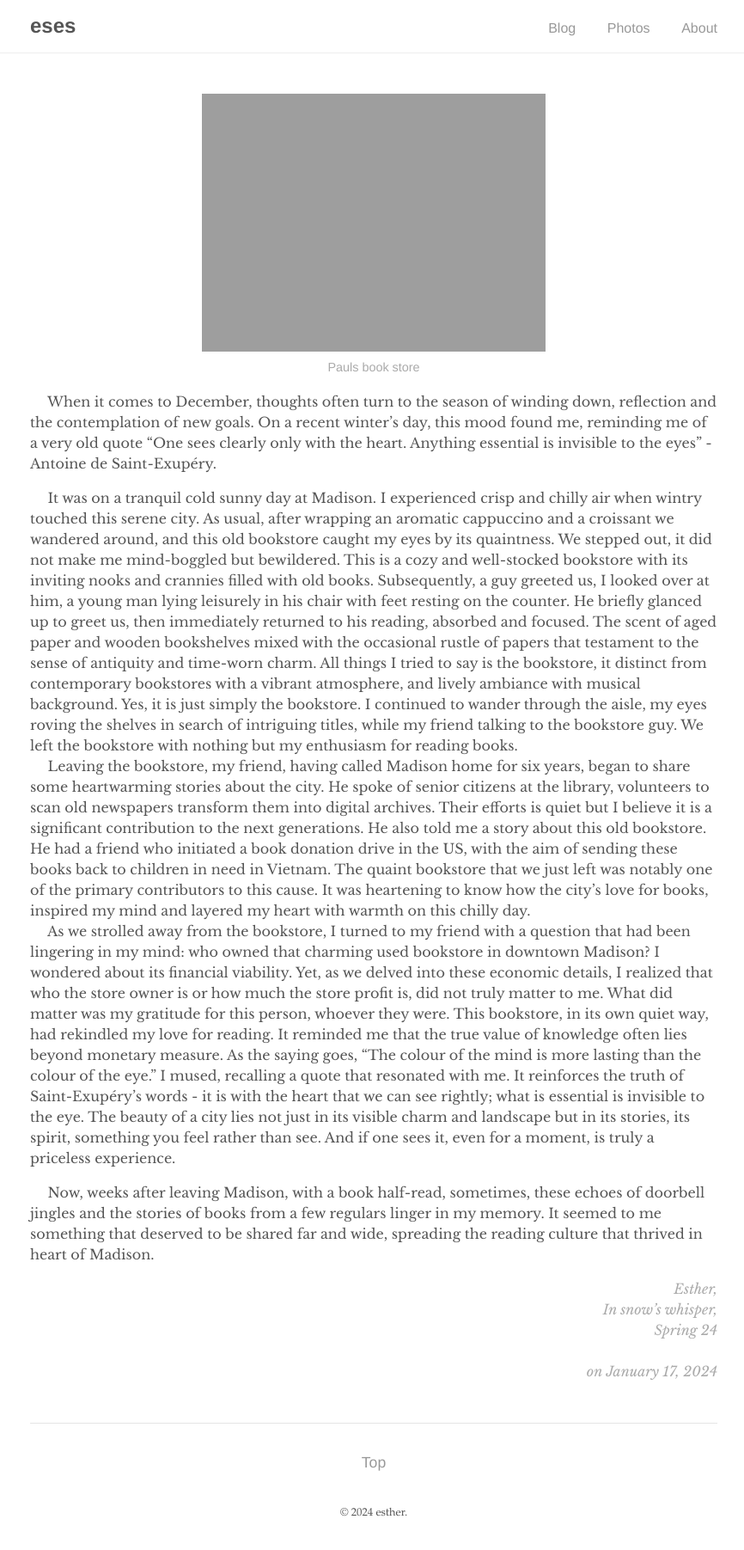
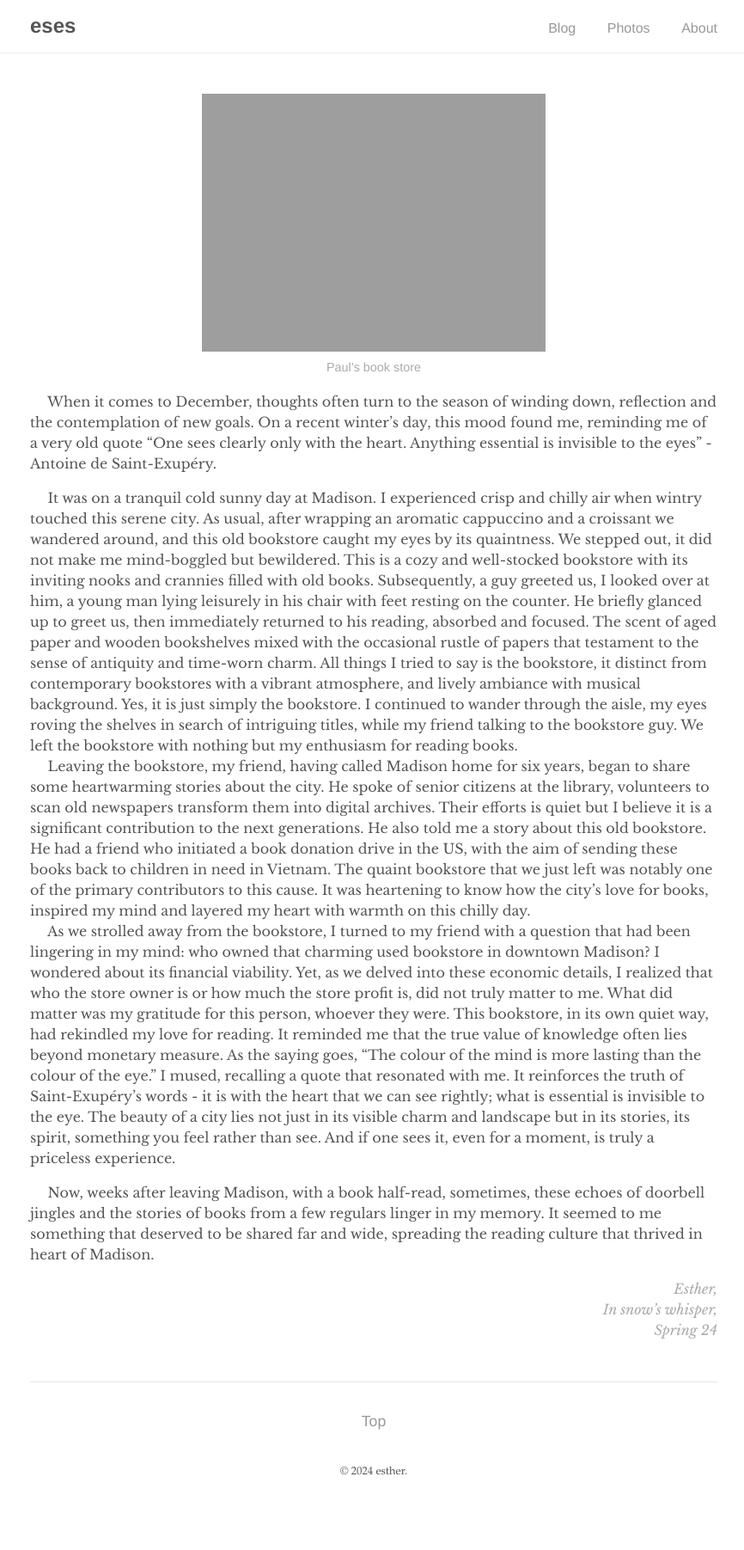
Before and after one commit to eses-corner/eses-corner.github.io, a Jekyll site: the page built from _posts/2024-01-17-madison-bookstore.md, in a window 1280 px wide. Shown: the whole page at 86% size, without its empty margins (205-1071 px from the left). Built offline with Jekyll 4.4.1, drawn with Linux system fonts in a browser that asks for light colours; after the commit the page ends 1755 px from its top, so only the background shows below that.

Commit message:
update blog

```diff
--- a/_layouts/post.html
+++ b/_layouts/post.html
@@ -17,10 +17,11 @@ layout: default
     {% else %}
         {{ site.author.name }}
     {% endif %} -->
-
-    {% if page.date %}
-      <br>
-      <span>on&nbsp;</span><time datetime="{{ page.date }}">{{ page.date | date: "%B %d, %Y" }}</time>
+    {% if page.show_date %}
+      {% if page.date %}
+        <br>
+        <span>on&nbsp;</span><time datetime="{{ page.date }}">{{ page.date | date: "%B %d, %Y" }}</time>
+      {% endif %}
     {% endif %}
   </div>
 
--- a/_posts/2024-01-17-madison-bookstore.md
+++ b/_posts/2024-01-17-madison-bookstore.md
@@ -6,12 +6,13 @@ tags:
 excerpt_separator: <!--more-->
 published: true
 exclude: true
+show_date: false
 ---
 
 
 
 ![the book store]({{site.url}}/assets/images/thebookstore.png)
-_Pauls book store_
+_Paul's book store_
 
 &emsp; When it comes to December, thoughts often turn to the season of winding down, reflection and the contemplation of new goals. On a recent winter’s day, this mood found me, reminding me of a very old quote “One sees clearly only with the heart. Anything essential is invisible to the eyes” - Antoine de Saint-Exupéry. <br>
 <!--more-->
```
Also changed, not shown: 13 other files.
